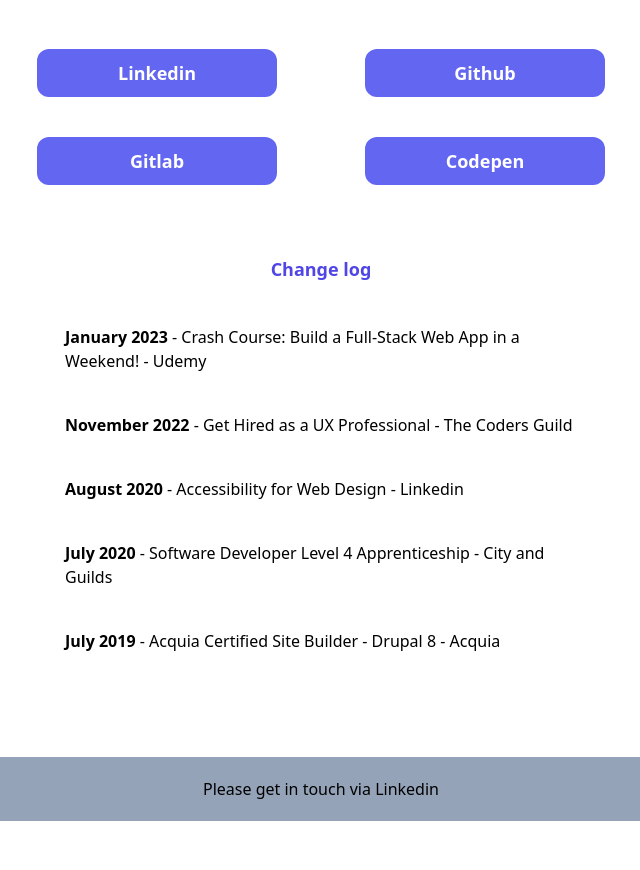
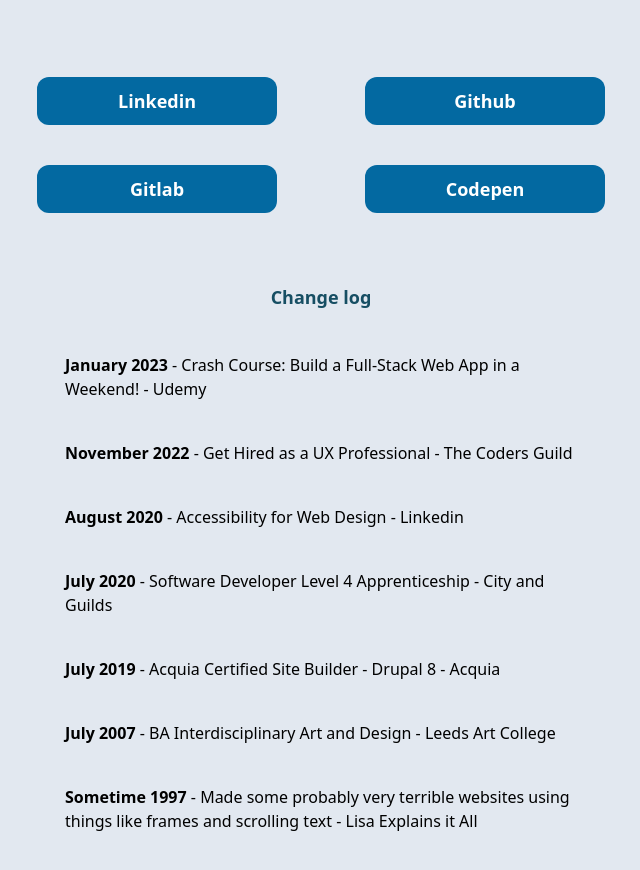
Before and after one commit to Nicolabell/Tailwind-laravel-mix, a website with bundled scripts: page index.html in a window 1280 px wide. Shown: the part 527-1397 px from the top of the page, without its empty margins (319-959 px from the left). Before the commit the page ends 1348 px from the top, so only its background shows below. Built offline with nearby package versions, Linux system fonts and the light colour scheme.

Commit message:
sorted out colours and hover states

```diff
--- a/index.html
+++ b/index.html
@@ -9,20 +9,20 @@
     <title>Nicola Bell - tech portfolio</title>
   </head>
 
-  <body>
-    <h1 class="text-7xl font-bold text-teal-500 text-center pt-14">
+  <body class="bg-slate-200">
+    <h1 class="text-6xl font-bold text-sky-700 text-center pt-14">
       Nicola Bell
     </h1>
 
-    <div class="bg-white py-5 sm:py-15 lg:py-9 items-center">
+    <div class="bg-slate-200 py-5 sm:py-15 lg:py-9 items-center">
       <img
         src="https://avatars.githubusercontent.com/u/23075421?v=4"
         alt="A cat with some coffee. Maybe it's knocking it over. Maybe not."
-        class="mx-auto max-w-[40%]"
+        class="mx-auto max-w-[35%] rounded-full"
       />
-      <div class="mx-auto max-w-2xl px-6 lg:px-8">
+      <div class="mx-auto max-w-2xl px-6 pt-10 lg:px-8">
         <div class="text-center">
-          <h2 class="text-lg font-semibold leading-8 text-indigo-600 w-25 max-w-[80%] mx-auto ">
+          <h2 class="text-lg font-semibold leading-8 text-cyan-900 w-25 max-w-[80%] mx-auto ">
             A portfolio built with Tailwind and Laravel Mix
           </h2>
 
@@ -36,34 +36,32 @@
             class="grid grid-cols-1 gap-y-1 sm:grid-cols-2 md:gap-x-12 md:gap-y-10 "
           >
             <div class="relative  flex flex-col gap-1 sm:flex-row md:flex-col items-center justify-center">
-              <button
-                class="flex h-12 w-60 items-center justify-center rounded-xl bg-indigo-500 text-white sm:shrink-0  hover:bg-sky-700"
-              >
-                <a class="sm:min-w-0 sm:flex-0"
+              <a class="sm:min-w-0 sm:flex-0"
                     href="https://www.linkedin.com/in/bellnicola/"
                     target="_blank"
                     rel="noopener noreferrer"
                   >
-                    <p
-                      class="text-lg font-semibold leading-8 text-white text-center"
-                    >
+                  <button
+                class="flex h-12 w-60 items-center justify-center rounded-xl text-lg font-semibold leading-8 text-white bg-sky-700 text-white sm:shrink-0 ease-in duration-300 hover:bg-white hover:text-sky-700 hover:border-solid hover:border-sky-700"
+              >
+
                       Linkedin
-                    </p>
-                </a>
+
+
               </button>
+            </a>
             </div>
 
             <div class="relative flex flex-col gap-6 sm:flex-row md:flex-col items-center justify-center">
               <a href="https://github.com/Nicolabell" target="_blank"
-                    ><div
-                class="flex h-12 w-60 items-center justify-center rounded-xl bg-indigo-500 text-white sm:shrink-0 hover:bg-sky-700"
+                    >
+                    <div
+                class="flex h-12 w-60 items-center justify-center rounded-xl text-lg font-semibold leading-8 text-white bg-sky-700 text-white sm:shrink-0 ease-in duration-300 hover:bg-white hover:text-sky-700 hover:border-solid hover:border-sky-700"
               >
                 <button class="sm:min-w-0 sm:flex-1">
-                  <p
-                      class="text-lg font-semibold leading-8 text-white text-center"
-                    >
+
                       Github
-                    </p>
+
                 </button>
               </div></a
                   >
@@ -73,33 +71,29 @@
               class="relative flex flex-col sm:flex-row md:flex-col lg:flex-col items-center justify-center"
             >
               <div
-                class="flex h-12 w-60 items-center justify-center rounded-xl bg-indigo-500 text-white sm:shrink-0 hover:bg-sky-700"
+                class="flex h-12 w-60 items-center justify-center rounded-xl text-lg font-semibold leading-8 text-white bg-sky-700 text-white sm:shrink-0 ease-in duration-300 hover:bg-white hover:text-sky-700 hover:border-solid hover:border-sky-700"
               >
                 <button class="sm:min-w-0 sm:flex-1">
-                  <a href="https://gitlab.com/Nicolaishere"
-                    ><p
-                      class="text-lg font-semibold leading-8 text-white text-center"
-                    >
+
                       Gitlab
-                    </p></a
+
+                </button>
+                </a
                   >
-                </button>
               </div>
             </div>
 
             <div class="relative flex flex-col gap-6 sm:flex-row md:flex-col items-center justify-center">
               <div
-                class="flex h-12 w-60 items-center justify-center rounded-xl bg-indigo-500 text-white sm:shrink-0 hover:bg-sky-700"
+                class="flex h-12 w-60 items-center justify-center rounded-xl text-lg font-semibold leading-8 text-white bg-sky-700 text-white sm:shrink-0 ease-in duration-300 hover:bg-white hover:text-sky-700 hover:border-solid hover:border-sky-700"
               >
                 <a href="https://codepen.io/nicolarb" target="_blank"
                     ><button class="sm:min-w-0 sm:flex-1">
-                  <p
-                      class="text-lg font-semibold leading-8 text-white text-center"
-                    >
+
                       Codepen
-                    </p>
-                </button></a
-                  >
+
+                </button>
+              </a>
                 </div>
               </div>
             </div>
@@ -108,7 +102,7 @@
             <!-- End of buttons, start of other stuff  -->
 
             <div class="text-center m-7 py-5">
-              <h2 class="text-lg font-semibold leading-8 text-indigo-600 py-5">
+              <h2 class="text-lg font-semibold leading-8 text-cyan-900 py-5">
                 Change log
               </h2>
           <div class="text-left">
@@ -128,6 +122,15 @@
                   <li>
                     <p><b>July 2019</b>  - Acquia Certified Site Builder - Drupal 8</a> - Acquia</p>
                   </li>
+                  <li>
+                    <p><b>July 2007</b>  - BA Interdisciplinary Art and Design - Leeds Art College</p>
+                  </li>
+                  <li>
+                    <p><b>Sometime 1997</b>  - Made some probably very terrible websites using things like frames and scrolling text - Lisa Explains it All</p>
+                  </li>
+                  <li>
+                    <p><b>Nov 1985</b>  - Got born - Parents</p>
+                  </li>
 
                 </ul>
           </div>
@@ -140,8 +143,8 @@
     </div>
 
 
-    <footer class="bg-slate-400 text-center">
-      <div class="py-5">Please get in touch via Linkedin</div>
+    <footer class="bg-sky-700 text-center">
+      <div class="py-5 text-white">Please get in touch via Linkedin</div>
     </footer>
     <script src="./dist/app.js"></script>
   </body>
```
Also changed, not shown: dist/css/app.css.
